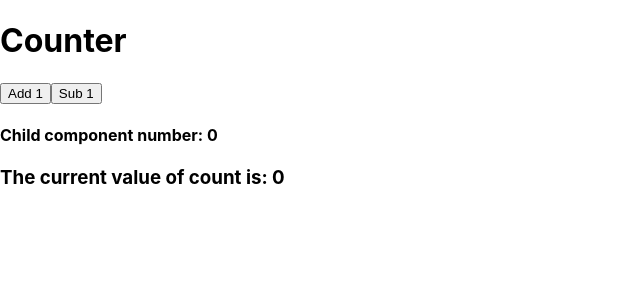
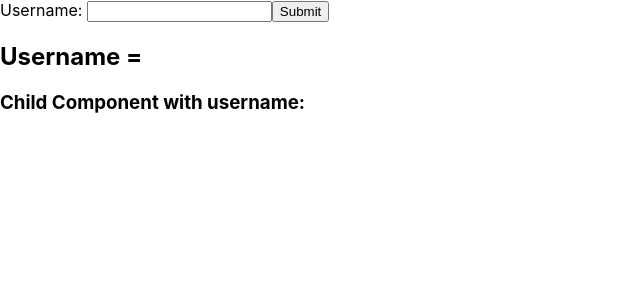
Before and after one commit to Reece-elder/APR_SOFTWARE_React, a React (Create React App) app in the folder react-demo/: page / in a window 1280 px wide. Shown: the top 300 px of the page, without its empty margins (0-640 px from the left). Built offline with nearby package versions, Linux system fonts and the light colour scheme.

Commit message:
ControlledForm

```diff
--- a/react-demo/src/App.js
+++ b/react-demo/src/App.js
@@ -6,6 +6,7 @@ import Parent from './components/003-Props/Parent'
 import ParentComplex from './components/003-Props/complex/Parent';
 import Counter from './components/004-State/Counter';
 import CounterUpdate from './components/004-State/UpdateCounter'
+import Manager from './components/005-Forms/Manager';
 
 
 function App() {
@@ -22,9 +23,10 @@ function App() {
     // <div>
     //   <ParentComplex/>
     // </div>
-    <div>
-      <CounterUpdate/>
-    </div>
+    // <div>
+    //   <CounterUpdate/>
+    // </div>
+    <Manager/>
   );
 }
 
--- /dev/null
+++ b/react-demo/src/components/005-Forms/Child.jsx
@@ -0,0 +1,7 @@
+const Child = ({username}) => {
+    return (
+        <h3> Child Component with username: {username}</h3>
+     );
+}
+
+export default Child;
--- /dev/null
+++ b/react-demo/src/components/005-Forms/Manager.jsx
@@ -0,0 +1,37 @@
+import { useState } from 'react';
+import Child from './Child'
+
+const Manager = () => {
+
+    const [username, setUsername] = useState('')
+
+    const handleSubmit = (e) => {
+        // Preventing the page from refreshing
+        e.preventDefault();
+
+        // Taking the state you've created
+        // Stringify and format
+        // Post to database
+        // const dataToSend = JSON.stringify({username});
+        // console.log("data has been sent");
+
+        // Setting the username back to ''
+        setUsername('');
+    }
+
+    return (
+        <div>
+            <form onSubmit={handleSubmit}>
+                <label>Username: </label>
+                <input type="text" id="username" name="username" value={username} onChange={(event) => {
+                    return setUsername(event.target.value);
+                }}/>
+                <button type="submit" onClick={handleSubmit}> Submit </button>
+            </form>
+            <h2> Username = {username} </h2>
+            <Child username={username}/>
+        </div>
+     );
+}
+
+export default Manager;
```
